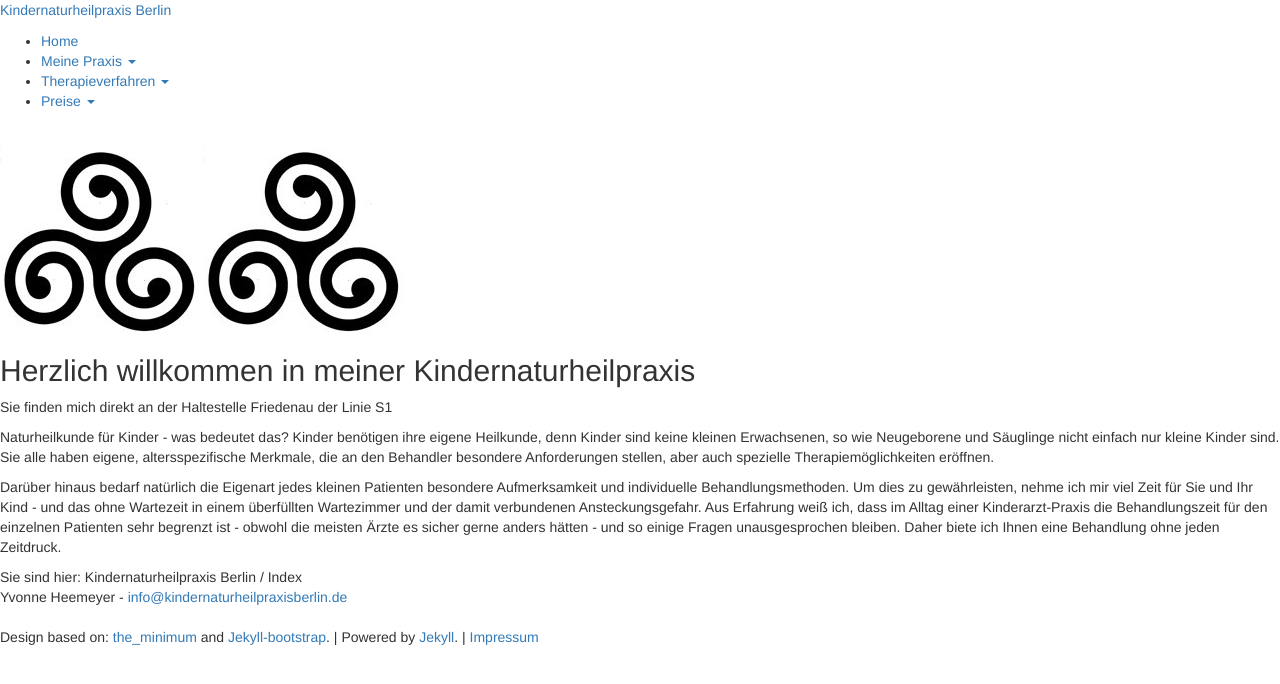
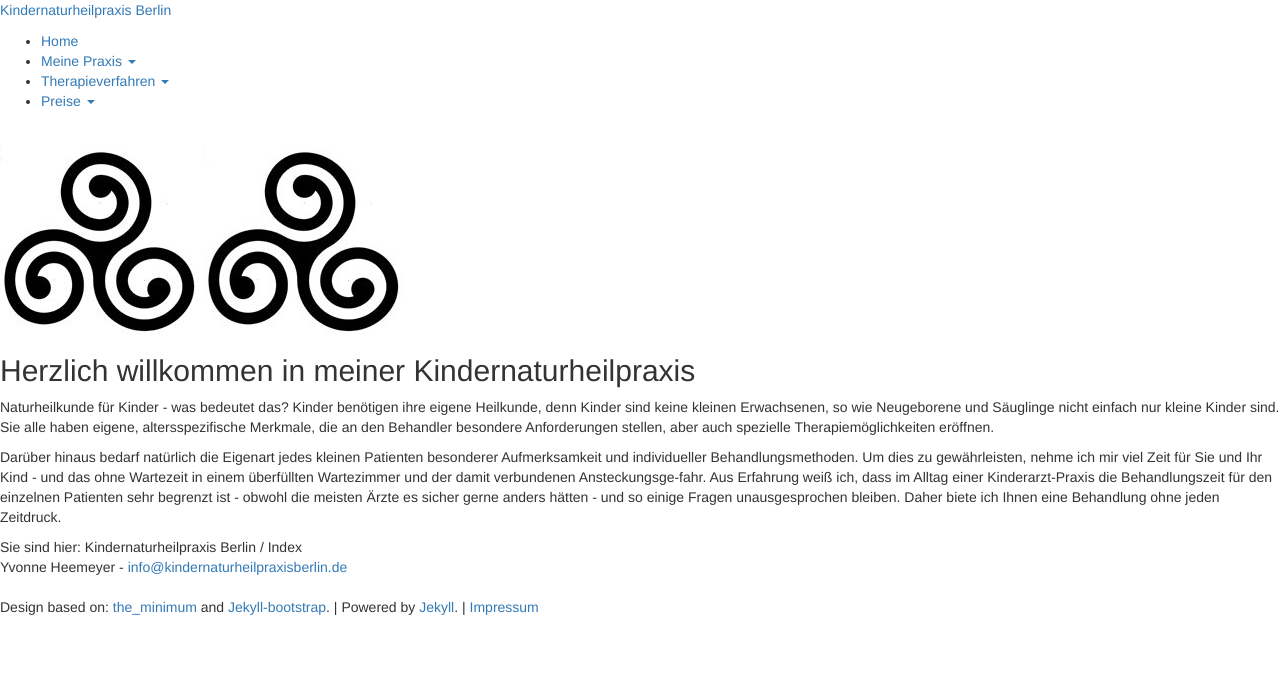
Before and after one commit to heilpraktiker/heilpraktiker.github.io, a Jekyll site: the page built from index.md, in a window 1280 px wide. Shown: the top 684 px of the page. Built offline with Jekyll 4.4.1, drawn with Linux system fonts in a browser that asks for light colours; nearby versions of some CDN libraries; comment, search, counter and statistics services are not loaded.

Commit message:
Updated index.md

```diff
--- a/index.md
+++ b/index.md
@@ -9,8 +9,6 @@ published: true
 
 ## Herzlich willkommen in meiner Kindernaturheilpraxis
 
-Sie finden mich direkt an der Haltestelle Friedenau der Linie S1
-
 Naturheilkunde für Kinder - was bedeutet das? Kinder benötigen ihre eigene Heilkunde, denn Kinder sind keine kleinen Erwachsenen, so wie Neugeborene und Säuglinge nicht einfach nur kleine Kinder sind. Sie alle haben eigene, altersspezifische Merkmale, die an den Behandler besondere Anforderungen stellen, aber auch spezielle Therapiemöglichkeiten eröffnen.
 
-Darüber hinaus bedarf natürlich die Eigenart jedes kleinen Patienten besondere Aufmerksamkeit und individuelle Behandlungsmethoden. Um dies zu gewährleisten, nehme ich mir viel Zeit für Sie und Ihr Kind - und das ohne Wartezeit in einem überfüllten Wartezimmer und der damit verbundenen Ansteckungsgefahr. Aus Erfahrung weiß ich, dass im Alltag einer Kinderarzt-Praxis die Behandlungszeit für den einzelnen Patienten sehr begrenzt ist - obwohl die meisten Ärzte es sicher gerne anders hätten - und so einige Fragen unausgesprochen bleiben. Daher biete ich Ihnen eine Behandlung ohne jeden Zeitdruck.
+Darüber hinaus bedarf natürlich die Eigenart jedes kleinen Patienten besonderer Aufmerksamkeit und individueller Behandlungsmethoden. Um dies zu gewährleisten, nehme ich mir viel Zeit für Sie und Ihr Kind - und das ohne Wartezeit in einem überfüllten Wartezimmer und der damit verbundenen Ansteckungsge-fahr. Aus Erfahrung weiß ich, dass im Alltag einer Kinderarzt-Praxis die Behandlungszeit für den einzelnen Patienten sehr begrenzt ist - obwohl die meisten Ärzte es sicher gerne anders hätten - und so einige Fragen unausgesprochen bleiben. Daher biete ich Ihnen eine Behandlung ohne jeden Zeitdruck.
```
